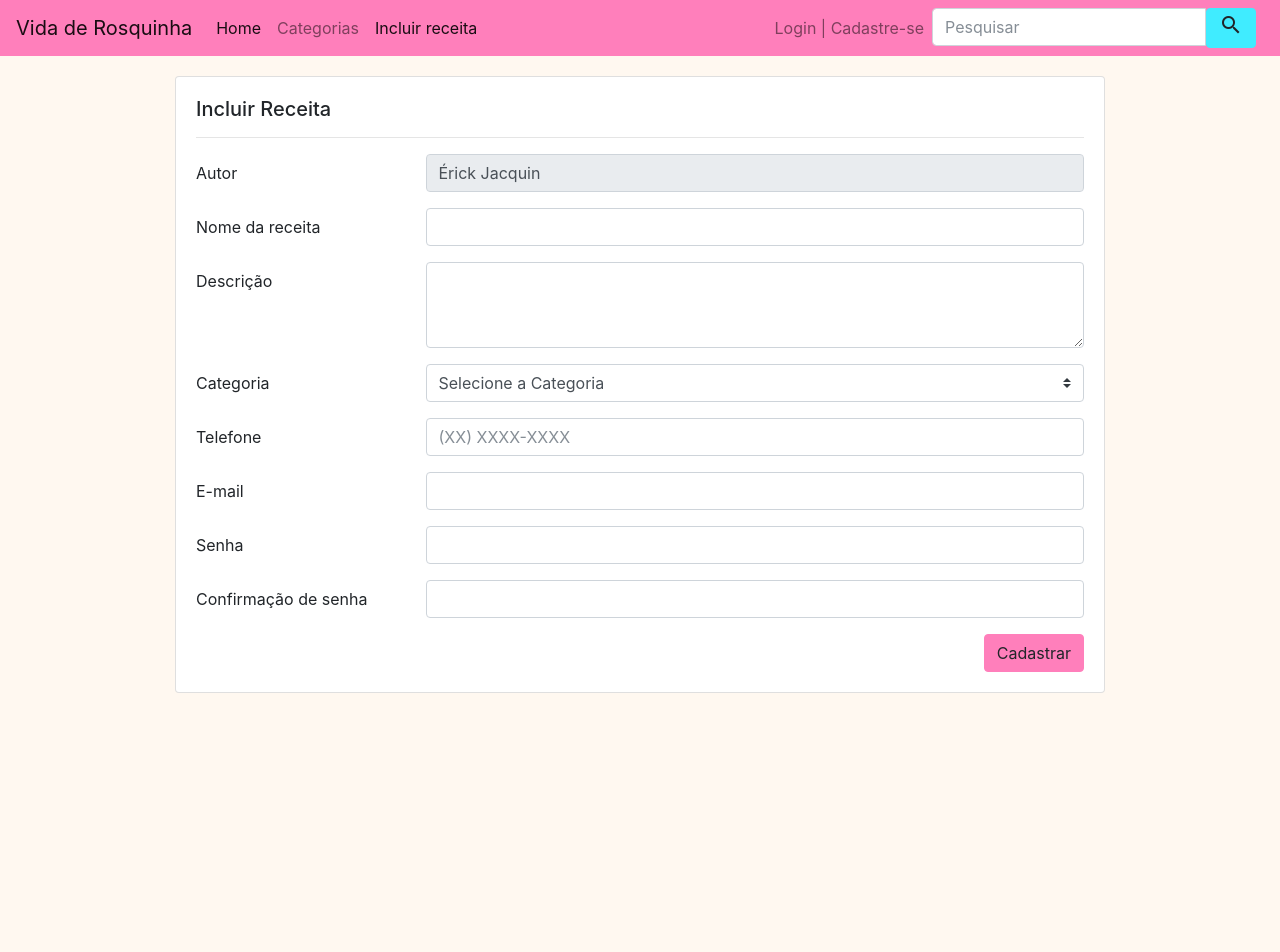
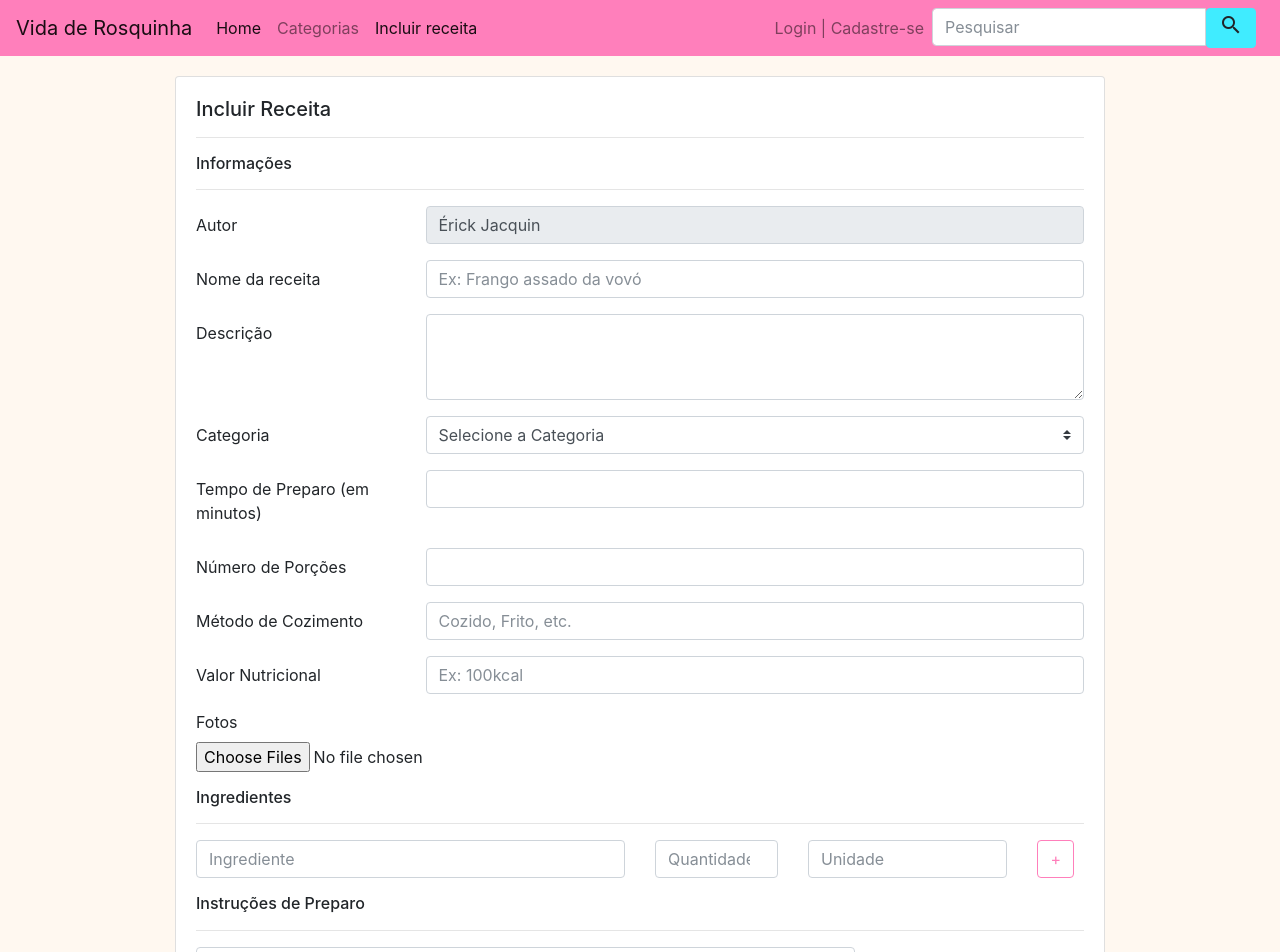
Before and after one commit to carlosasj/SCC0565-2017-2-projeto, an Angular app: page /incluir-receita in a window 1280 px wide. Shown: the top 952 px of the page. Before the commit the page ends 800 px from the top, so only its background shows below. Built offline with nearby package versions, Linux system fonts and the light colour scheme.

Commit message:
Todos os campos do cadastro de receitas

```diff
--- a/src/app/content/send-recipe/send-recipe.component.html
+++ b/src/app/content/send-recipe/send-recipe.component.html
@@ -4,6 +4,8 @@
                 <h5>Incluir Receita</h5>
                 <hr>
                 <form action="">
+                    <h6>Informações</h6>
+                    <hr>
                     <div class="form-group row">
                         <label for="author" class="col-sm-2 col-md-3 col-form-label">Autor</label>
                         <div class="col-sm-10 col-md-9">
@@ -13,7 +15,7 @@
                     <div class="form-group row">
                         <label for="recipe-name" class="col-sm-2 col-md-3 col-form-label">Nome da receita</label>
                         <div class="col-sm-10 col-md-9">
-                            <input type="text" class="form-control" id="recipe-name"  required>
+                            <input type="text" class="form-control" id="recipe-name" placeholder="Ex: Frango assado da vovó" required>
                         </div>
                     </div>
                     <div class="form-group row">
@@ -32,31 +34,60 @@
                         </div>
                     </div>
                     <div class="form-group row">
-                        <label for="phone" class="col-sm-2 col-md-3 col-form-label">Telefone</label>
+                        <label for="ready-in-time" class="col-sm-2 col-md-3 col-form-label">Tempo de Preparo (em minutos)</label>
                         <div class="col-sm-10 col-md-9">
-                            <input type="text" class="form-control" id="phone" placeholder="(XX) XXXX-XXXX" required>
+                            <input type="number" class="form-control" id="ready-in-time" required>
                         </div>
                     </div>
                     <div class="form-group row">
-                        <label for="email" class="col-sm-2 col-md-3 col-form-label">E-mail</label>
+                        <label for="portions-number" class="col-sm-2 col-md-3 col-form-label">Número de Porções</label>
                         <div class="col-sm-10 col-md-9">
-                            <input type="email" class="form-control" id="email" required>
+                            <input type="number" class="form-control" id="portions-number" required>
                         </div>
                     </div>
                     <div class="form-group row">
-                        <label for="password" class="col-sm-2 col-md-3 col-form-label">Senha</label>
+                        <label for="cooking-method" class="col-sm-2 col-md-3 col-form-label">Método de Cozimento</label>
                         <div class="col-sm-10 col-md-9">
-                            <input type="password" class="form-control" id="password" required>
+                            <input type="text" class="form-control" id="cooking-method" placeholder="Cozido, Frito, etc." required>
                         </div>
                     </div>
                     <div class="form-group row">
-                        <label for="password-verification" class="col-sm-2 col-md-3 col-form-label">Confirmação de senha</label>
+                        <label for="nutritional-info" class="col-sm-2 col-md-3 col-form-label">Valor Nutricional</label>
                         <div class="col-sm-10 col-md-9">
-                            <input type="password" class="form-control" id="password-verification" required>
+                            <input type="text" class="form-control" id="nutritional-info" placeholder="Ex: 100kcal" required>
+                        </div>
+                    </div>
+                    <div class="form-group">
+                        <label for="images">Fotos</label>
+                        <input type="file" class="form-control-file" id="images" accept="image/*" multiple>
+                    </div>
+
+                    <h6>Ingredientes</h6>
+                    <hr>
+                    <div class="form-group row">
+                        <div class="col-6">
+                            <input type="text" class="form-control" placeholder="Ingrediente">
+                        </div>
+                        <div class="col-2">
+                            <input type="number" class="form-control" placeholder="Quantidade">
+                        </div>
+                        <div class="col-3">
+                            <input type="text" class="form-control" placeholder="Unidade">
+                        </div>
+                        <div class="col-1">
+                            <button type="button" class="btn btn-outline-primary">+</button>
+                        </div>
+                    </div>
+
+                    <h6>Instruções de Preparo</h6>
+                    <hr>
+                    <div class="form-group row">
+                        <div class="col-sm-10 col-md-9">
+                            <textarea class="form-control" id="instructions" rows="10" required></textarea>
                         </div>
                     </div>
                     <div class="float-right clearfix">
-                        <button type="button" class="btn btn-primary">Cadastrar</button>
+                        <button type="button" class="btn btn-primary">Cadastrar receita</button>
                     </div>
                 </form>
             </div>
--- a/src/app/content/signup/signup.component.html
+++ b/src/app/content/signup/signup.component.html
@@ -13,7 +13,7 @@
                 <div class="form-group row">
                     <label for="birthdate" class="col-sm-2 col-md-3 col-form-label">Data de Nascimento</label>
                     <div class="col-sm-10 col-md-9">
-                        <input type="text" class="form-control" id="birthdate" placeholder="__/__/__" required>
+                        <input type="date" class="form-control" id="birthdate" required>
                     </div>
                 </div>
                 <div class="form-group row">
@@ -47,7 +47,11 @@
                     <label for="password" class="col-sm-2 col-md-3 col-form-label">Senha</label>
                     <div class="col-sm-10 col-md-9">
                         <input type="password" class="form-control" id="password" required>
+                        <small id="passwordHelpInline" class="text-muted">
+                            Deve conter pelo menos 1 letra maiúscula, 1 caractere especial, 1 digito e 1 letra minúscula.
+                        </small>
                     </div>
+
                 </div>
                 <div class="form-group row">
                     <label for="password-verification" class="col-sm-2 col-md-3 col-form-label">Confirmação de senha</label>
```
